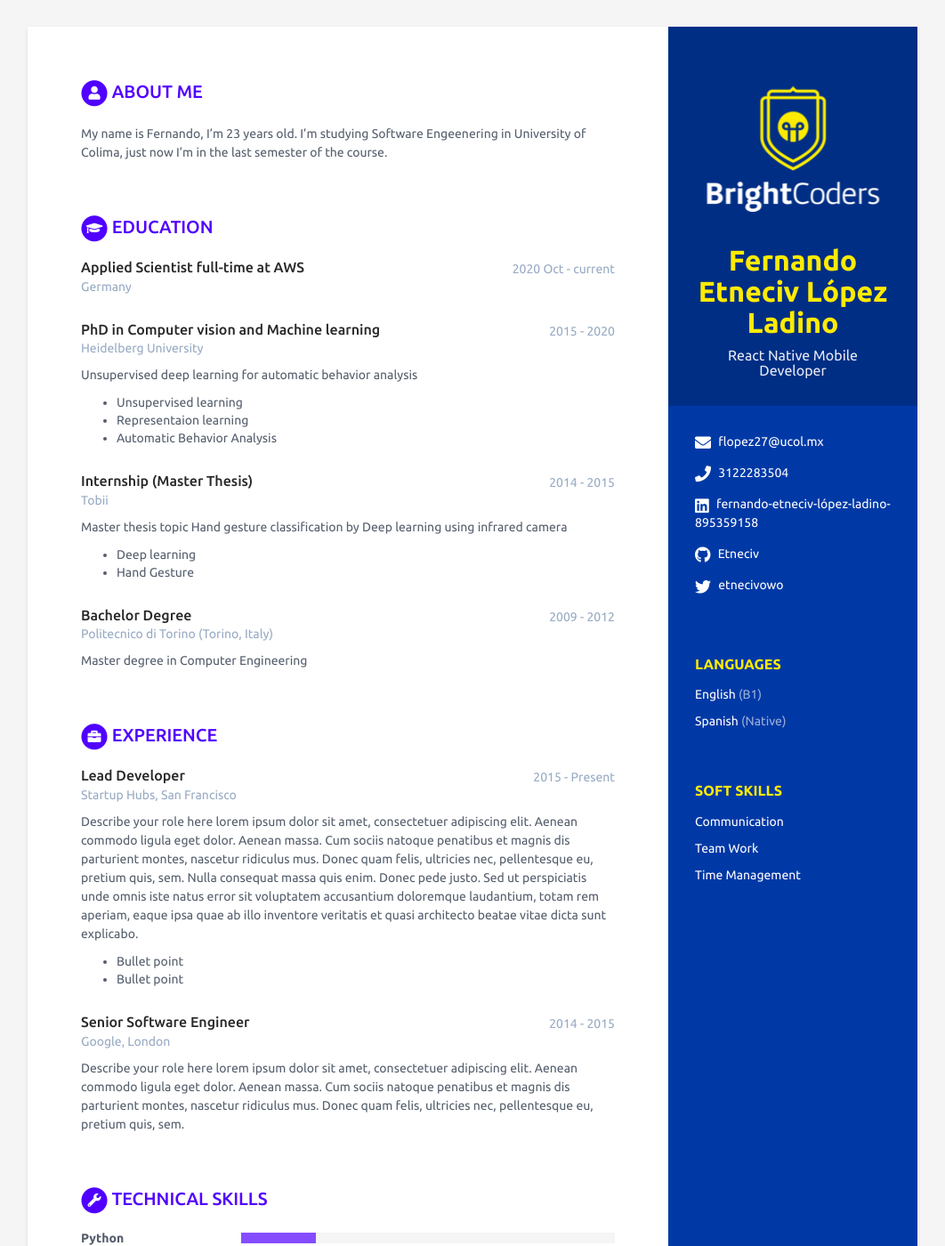
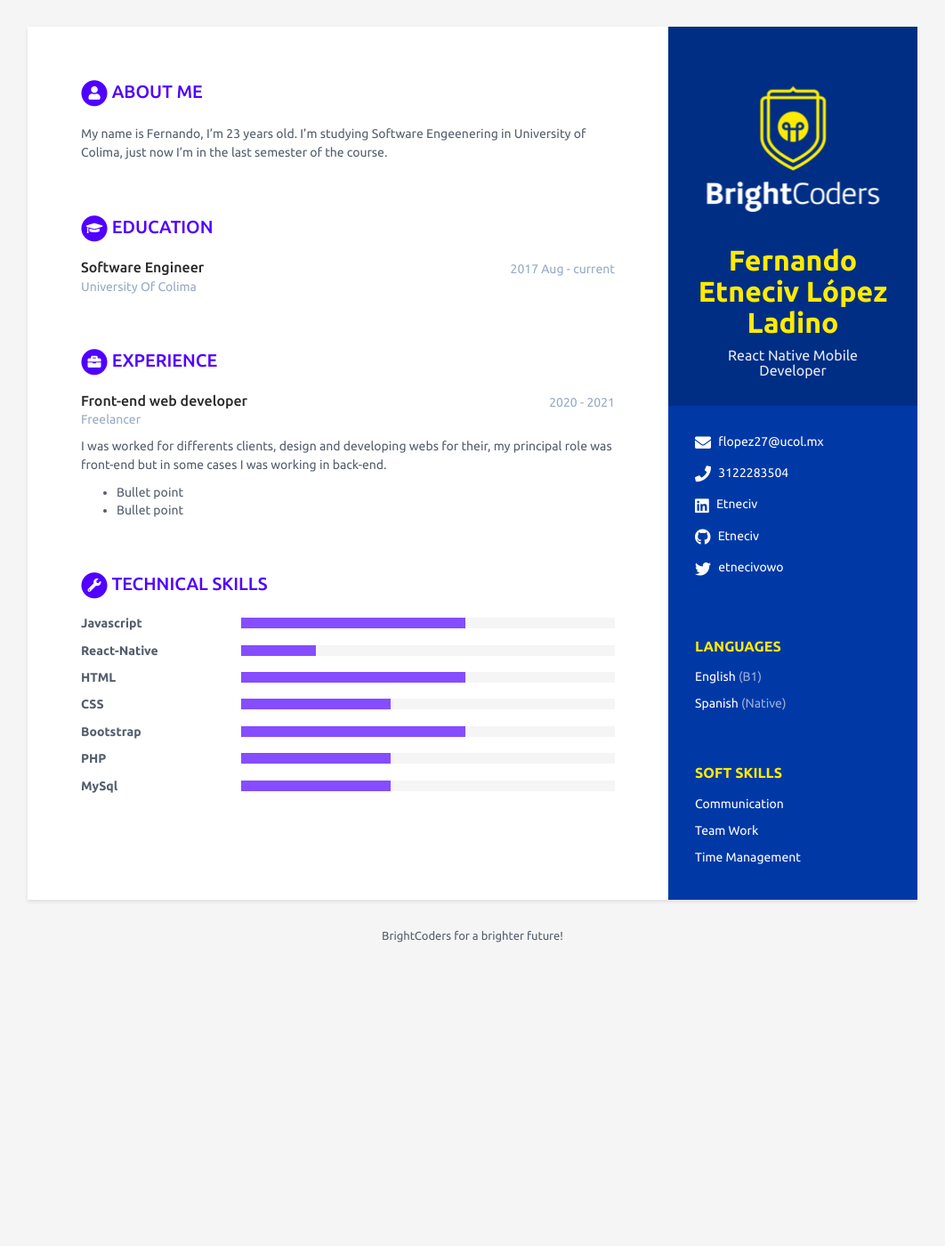
Before and after one commit to BC-MAY-21-RN/scorecard-Etneciv, a Jekyll site: the page built from index.html, in a window 1280 px wide and 1400 px high. Shown: the whole window at 89% size, without its empty margins (109-1171 px from the left). Built offline with Jekyll 4.4.1, drawn with Linux system fonts in a browser that asks for light colours; some of the changed text lies outside the part shown.

Commit message:
skills agregadas-info educacion editada

```diff
--- a/_data/data.yml
+++ b/_data/data.yml
@@ -15,7 +15,7 @@ sidebar:
   email: flopez27@ucol.mx
   phone: 3122283504
   website: # No agregar http://
-  linkedin: "fernando-etneciv-lópez-ladino-895359158"
+  linkedin: "Etneciv"
   github: "Etneciv"
   gitlab:
   bitbucket:
@@ -51,63 +51,21 @@ career-profile:
 
 # Registra aquí tus estudios. Agrega o elimina según sea necesario
 educationcomplete:
-  - degree: Applied Scientist full-time at AWS
-    university: Germany
-    time: 2020 Oct - current
+  - degree: Software Engineer
+    university: University Of Colima
+    time: 2017 Aug - current
     details: |
-
-  - degree: PhD in Computer vision and Machine learning
-    university: Heidelberg University
-    time: 2015 - 2020
-    details: |
-      Unsupervised deep learning for automatic behavior analysis
-
-        - Unsupervised learning
-        - Representaion learning
-        - Automatic Behavior Analysis
-
-  - degree: Internship (Master Thesis)
-    university: Tobii
-    time: 2014 - 2015
-    details: |
-      Master thesis topic Hand gesture classification by Deep learning using infrared camera
-
-        - Deep learning
-        - Hand Gesture
-
-  - degree: Bachelor Degree
-    university: Politecnico di Torino (Torino, Italy)
-    time: 2009 - 2012
-    details: |
-      Master degree in Computer Engineering
 
 # Registra aquí tu experiencia. Agrega o elimina según sea necesario
 experiences:
-  - role: Lead Developer
-    time: 2015 - Present
-    company: Startup Hubs, San Francisco
+  - role: Front-end web developer
+    time: 2020 - 2021
+    company: Freelancer
     details: |
-      Describe your role here lorem ipsum dolor sit amet, consectetuer
-      adipiscing elit. Aenean commodo ligula eget dolor. Aenean massa.
-      Cum sociis natoque penatibus et magnis dis parturient montes,
-      nascetur ridiculus mus. Donec quam felis, ultricies nec,
-      pellentesque eu, pretium quis, sem. Nulla consequat massa quis
-      enim. Donec pede justo. Sed ut perspiciatis unde omnis iste natus
-      error sit voluptatem accusantium doloremque laudantium, totam rem
-      aperiam, eaque ipsa quae ab illo inventore veritatis et quasi
-      architecto beatae vitae dicta sunt explicabo.
+      I was worked for differents clients, design and developing webs for their, my principal role was front-end but in
+      some cases I was working in back-end.
         - Bullet point
         - Bullet point
-
-  - role: Senior Software Engineer
-    time: 2014 - 2015
-    company: Google, London
-    details: |
-      Describe your role here lorem ipsum dolor sit amet, consectetuer
-      adipiscing elit. Aenean commodo ligula eget dolor. Aenean massa.
-      Cum sociis natoque penatibus et magnis dis parturient montes,
-      nascetur ridiculus mus. Donec quam felis, ultricies nec,
-      pellentesque eu, pretium quis, sem.
 
 # Registra aquí tus habilidades técnicas, para level utiliza:
 # 20% para Novice
@@ -119,22 +77,25 @@ skills:
   title: Technical Skills # NO MODIFICAR
 
   toolset:
-    - name: Python
+    - name: Javascript
+      level: 60%
+
+    - name: React-Native
       level: 20%
 
-    - name: PyTorch
+    - name: HTML
+      level: 60%
+
+    - name: CSS
       level: 40%
 
-    - name: Tensorflow
+    - name: Bootstrap
       level: 60%
 
-    - name: Caffe
-      level: 80%
+    - name: PHP
+      level: 40%
 
-    - name: Matlab
-      level: 100%
-
-    - name: C/C++
+    - name: MySql
       level: 40%
 
 # NO MODIFICAR
```
